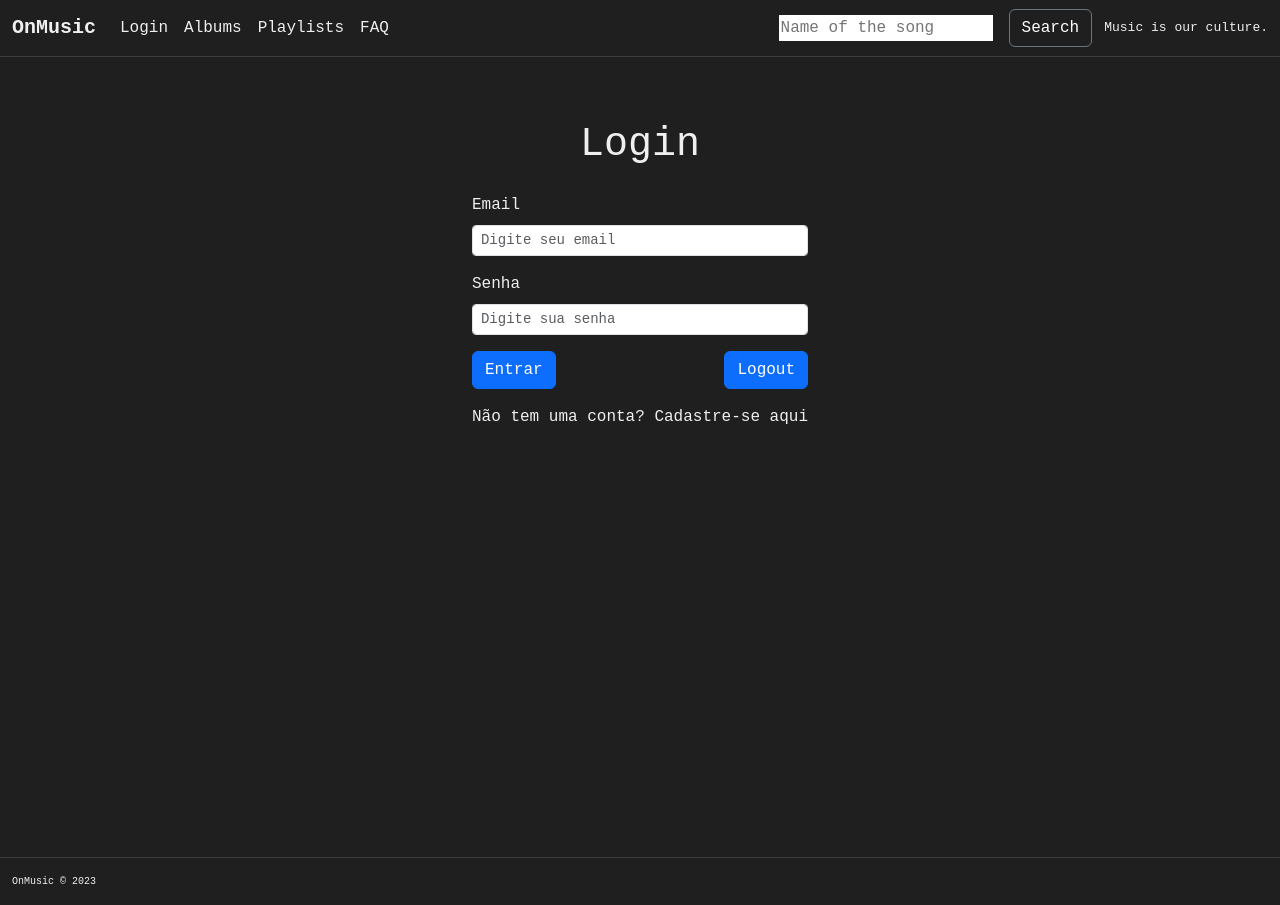
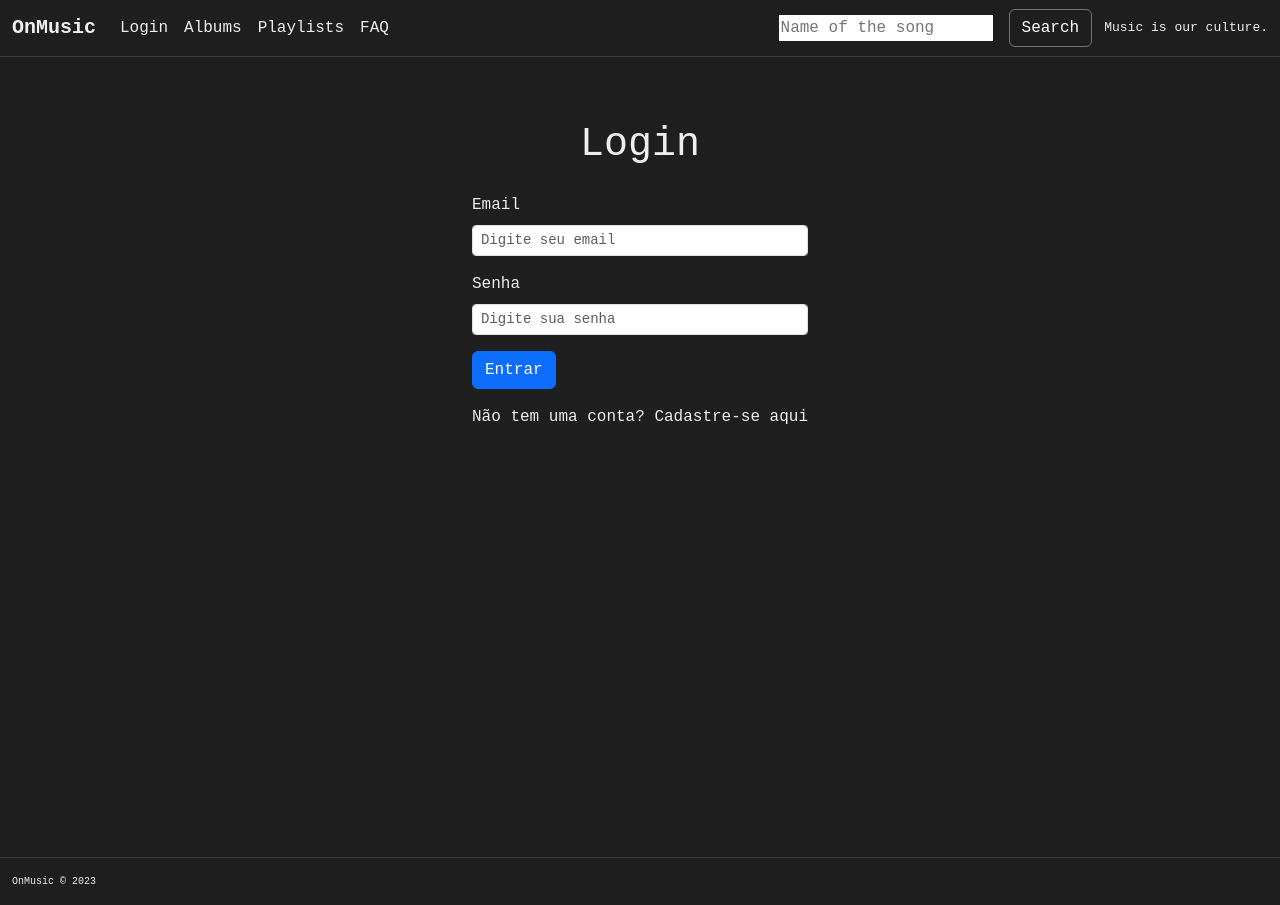
Before and after one commit to roollf/onmusic-front, a Next.js app: page /users/signin in a window 1280 px wide. Built offline with nearby package versions, Linux system fonts and the light colour scheme.

Commit message:
refactor: atualiza código da rota Login
alteração e atualização do código para acessar a rota do backend, assim como adaptção do código para utilizar o hook de UserContext

```diff
--- a/src/app/users/signin/page.js
+++ b/src/app/users/signin/page.js
@@ -4,7 +4,7 @@ import styles from './page.module.css';
 export default function SignIn() {
     return (
         <div className={styles.main}>
-            <Login/>
+            <Login />
         </div>
     )
 }
--- a/src/components/login/login.js
+++ b/src/components/login/login.js
@@ -1,50 +1,32 @@
 'use client';
-import React, { useState } from 'react';
-import Form from 'react-bootstrap/Form';
-import Alert from 'react-bootstrap/Alert';
-import { Button, Container } from 'react-bootstrap';
+import React, { useState, useContext } from 'react';
+import { Form, Alert, Button, Container } from 'react-bootstrap';
+import { UserContext } from '../hooks/userContext';
 import styles from './signup.module.css';
 import axios from 'axios';
 
-
-
 export default function Login() {
   const [email, setEmail] = useState("");
-  const [senha, setSenha] = useState("");
+  const [password, setPassword] = useState("");
   const [error, setError] = useState(null);
-  const [sucesso, setSucesso] = useState(null);
-
+  const { login } = useContext(UserContext);
 
   function handleSubmit(e) {
     e.preventDefault();
-    // Sucess();
 
-    axios.get(`http://localhost:3004/users?email=${email}`)
+    axios.get(`http://localhost:3001/users?email=${email}`)
       .then((res) => {
-        const users = res.data[0];
-        if (!users || !users.email) {
+        const user = res.data[0];
+        if (!user || !user.email) {
           setError('Email não cadastrado');
         } else {
-          if (users.senha !== senha) {
+          if (user.password !== password) {
             setError('Senha incorreta');
-            console.log(users.senha)
-            return
+            return;
           }
-
-          localStorage.setItem('usuarioLogado', JSON.stringify(users));
-
-          window.location.replace("http://localhost:3000");
-
+          login(user);
         }
-
       })
-
-
-  }
-
-  function handleLogout() {
-    localStorage.removeItem('usuarioLogado');
-    window.location.replace("http://localhost:3000");
   }
 
   return (
@@ -52,8 +34,6 @@ export default function Login() {
       <div>
         <Form onSubmit={handleSubmit} className="py-3">
           <h1 className="text-center mb-4">Login</h1>
-
-
           <Form.Group className="mb-3" controlId="email">
             <Form.Label>Email</Form.Label>
             <Form.Control
@@ -64,33 +44,23 @@ export default function Login() {
               className="form-control-sm"
             />
           </Form.Group>
-
           <Form.Group className="mb-3" controlId="password">
             <Form.Label>Senha</Form.Label>
             <Form.Control
               type="password"
-              value={senha}
-              onChange={(e) => setSenha(e.target.value)}
+              value={password}
+              onChange={(e) => setPassword(e.target.value)}
               placeholder="Digite sua senha"
               className="form-control-sm"
             />
           </Form.Group>
-
           {error && (
             <Alert variant="danger" onClose={() => setError(null)} dismissible>
               {error}
             </Alert>
           )}
-          {sucesso && (
-            <Alert variant="success" onClose={() => setSucesso(null)} dismissible>
-              {sucesso}
-            </Alert>
-          )}
           <Button type="submit" variant="primary">
             Entrar
-          </Button>
-          <Button onClick={handleLogout} variant="primary" style={{ float: "right" }}>
-            Logout
           </Button>
           <div className="col-md" style={{ marginTop: "1rem" }}>
             <a href="http://localhost:3000/users/signup">Não tem uma conta? Cadastre-se aqui</a>
```
